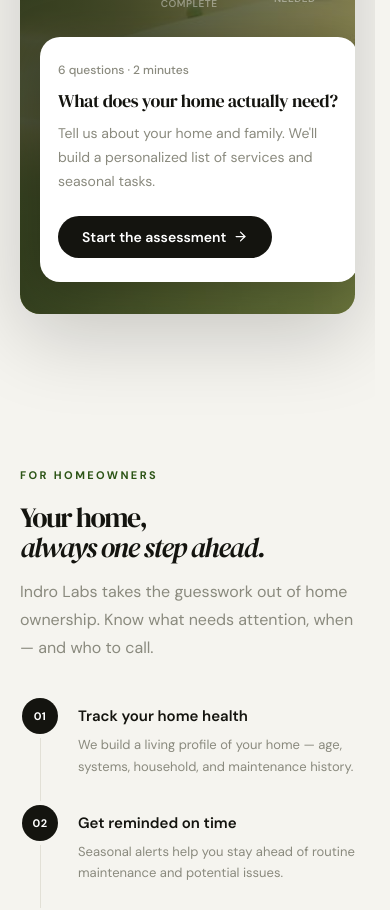
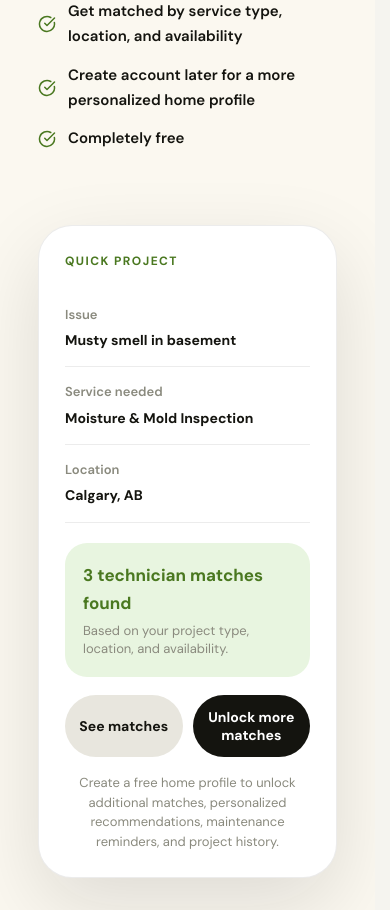
Before and after one commit to indro-labs/website, a React (Vite) app in the folder business-website/: page / in a window 390 px wide. Shown: the part 5040-5950 px from the top of the page. Built offline with nearby package versions, Linux system fonts and the light colour scheme.

Commit message:
added reactive homeowner target section

```diff
--- a/business-website/src/App.css
+++ b/business-website/src/App.css
@@ -876,3 +876,196 @@
 .qz-retry-btn:hover {
   background: #F5F2E8;
 }
+
+/* ─────────────────────────────────────────────────
+   QUICK PROJECT REQUEST
+───────────────────────────────────────────────── */
+.quick-project-section {
+  background: #FBF8F0;
+  padding: 96px 20px;
+}
+
+.quick-project-wrap {
+  display: grid;
+  grid-template-columns: 1fr 0.9fr;
+  gap: 56px;
+  align-items: center;
+}
+
+.quick-project-left {
+  max-width: 620px;
+}
+
+.quick-project-points {
+  display: grid;
+  gap: 14px;
+  margin: 30px 0 32px;
+}
+
+.quick-point {
+  display: flex;
+  align-items: center;
+  gap: 12px;
+  color: var(--ink);
+  font-size: 15px;
+  font-weight: 600;
+}
+
+.quick-point svg {
+  color: #4A7820;
+  flex-shrink: 0;
+}
+
+.quick-project-right {
+  display: flex;
+  justify-content: center;
+}
+
+.quick-project-card {
+  width: 100%;
+  max-width: 430px;
+  background: #fff;
+  border: 1px solid rgba(20, 20, 15, 0.08);
+  border-radius: 34px;
+  padding: 26px;
+  box-shadow: 0 28px 80px rgba(20, 20, 15, 0.12);
+}
+
+.quick-card-label {
+  margin: 0 0 18px;
+  color: #4A7820;
+  font-size: 12px;
+  font-weight: 900;
+  letter-spacing: 0.12em;
+}
+
+.quick-field {
+  display: flex;
+  justify-content: space-between;
+  gap: 16px;
+  padding: 14px 0;
+  border-bottom: 1px solid rgba(20, 20, 15, 0.08);
+}
+
+.quick-field-label {
+  color: var(--muted);
+  font-size: 13px;
+  font-weight: 600;
+}
+
+.quick-field-value {
+  color: var(--ink);
+  font-size: 14px;
+  font-weight: 800;
+  text-align: right;
+}
+
+.quick-match-preview {
+  margin: 20px 0 16px;
+  padding: 18px;
+  border-radius: 22px;
+  background: #E8F5E0;
+}
+
+.quick-match-title {
+  margin: 0 0 5px;
+  color: #4A7820;
+  font-size: 17px;
+  font-weight: 800;
+}
+
+.quick-match-sub {
+  margin: 0;
+  color: var(--muted);
+  font-size: 13px;
+  line-height: 1.45;
+}
+
+.quick-unlock-btn {
+  width: 100%;
+  display: flex;
+  justify-content: center;
+  align-items: center;
+
+  border: none;
+  border-radius: 999px;
+  padding: 13px 16px;
+
+  background: #14140F;
+  color: #fff;
+
+  font-size: 14px;
+  font-weight: 800;
+  cursor: pointer;
+}
+
+.quick-note {
+  margin: 16px 0 0;
+  color: var(--muted);
+  font-size: 13px;
+  line-height: 1.5;
+  text-align: center;
+}
+
+@media (max-width: 900px) {
+  .quick-project-wrap {
+    grid-template-columns: 1fr;
+    gap: 42px;
+  }
+
+  .quick-project-left {
+    max-width: none;
+  }
+}
+
+@media (max-width: 560px) {
+  .quick-project-section {
+    padding: 72px 18px;
+  }
+
+  .quick-field {
+    flex-direction: column;
+    gap: 4px;
+  }
+
+  .quick-field-value {
+    text-align: left;
+  }
+}
+
+.quick-actions {
+  display: grid;
+  grid-template-columns: 1fr 1fr;
+  gap: 10px;
+  margin-top: 18px;
+}
+
+.quick-see-btn,
+.quick-unlock-btn {
+  border-radius: 999px;
+  padding: 13px 14px;
+  font-size: 14px;
+  font-weight: 800;
+  cursor: pointer;
+  transition: all 0.2s ease;
+}
+
+.quick-see-btn {
+  background: #E8E6DE;
+  border: none;
+  color: #14140F;
+}
+
+.quick-see-btn:hover {
+  background: #DDD9CF;
+}
+
+.quick-unlock-btn {
+  background: #14140F;
+  border: none;
+  color: white;
+}
+
+.quick-unlock-btn:hover {
+  opacity: 0.92;
+}
--- a/business-website/src/App.jsx
+++ b/business-website/src/App.jsx
@@ -750,6 +750,83 @@ export default function App() {
   </div>
 </section>
 
+{/* ── QUICK PROJECT REQUEST ───────────────────── */}
+<section id="quick-project" className="quick-project-section">
+  <div className="wrap quick-project-wrap">
+    <div className="quick-project-left">
+      <p className="eyebrow-green">NO ACCOUNT NEEDED</p>
+      <h2 className="signup-h2">
+        Just need help<br/><em>with one home issue?</em>
+      </h2>
+      <p className="signup-sub">
+        Skip the full setup. Tell us what is going on, create a quick project,
+        and we’ll help connect you with qualified local technicians.
+      </p>
+
+      <div className="quick-project-points">
+        {[
+          'No account required to start',
+          'Create a project in under 2 minutes',
+          'Get matched by service type, location, and availability',
+          'Create account later for a more personalized home profile',
+          'Completely free',
+        ].map(item => (
+          <div className="quick-point" key={item}>
+            <CheckCircle size={18}/>
+            <span>{item}</span>
+          </div>
+        ))}
+      </div>
+
+
+    </div>
+
+    <div className="quick-project-right">
+      <div className="quick-project-card">
+        <p className="quick-card-label">QUICK PROJECT</p>
+
+        <div className="quick-field">
+          <span className="quick-field-label">Issue</span>
+          <span className="quick-field-value">Musty smell in basement</span>
+        </div>
+
+        <div className="quick-field">
+          <span className="quick-field-label">Service needed</span>
+          <span className="quick-field-value">Moisture & Mold Inspection</span>
+        </div>
+
+        <div className="quick-field">
+          <span className="quick-field-label">Location</span>
+          <span className="quick-field-value">Calgary, AB</span>
+        </div>
+
+        <div className="quick-match-preview">
+          <p className="quick-match-title">3 technician matches found</p>
+          <p className="quick-match-sub">
+            Based on your project type, location, and availability.
+          </p>
+        </div>
+
+       <div className="quick-actions">
+        <button type="button" className="quick-see-btn">
+          See matches
+        </button>
+
+        <button type="button" className="quick-unlock-btn">
+          Unlock more matches
+        </button>
+      </div>
+
+      <p className="quick-note">
+        Create a free home profile to unlock additional matches, personalized recommendations, maintenance reminders, and project history.
+      </p>
+      </div>
+    </div>
+  </div>
+</section>
+
+
+
       {/* ── HOME HEALTH QUIZ ────────────── */}
       <section id="home-health-quiz" className="hh-quiz-section">
         <div className="wrap">
```
